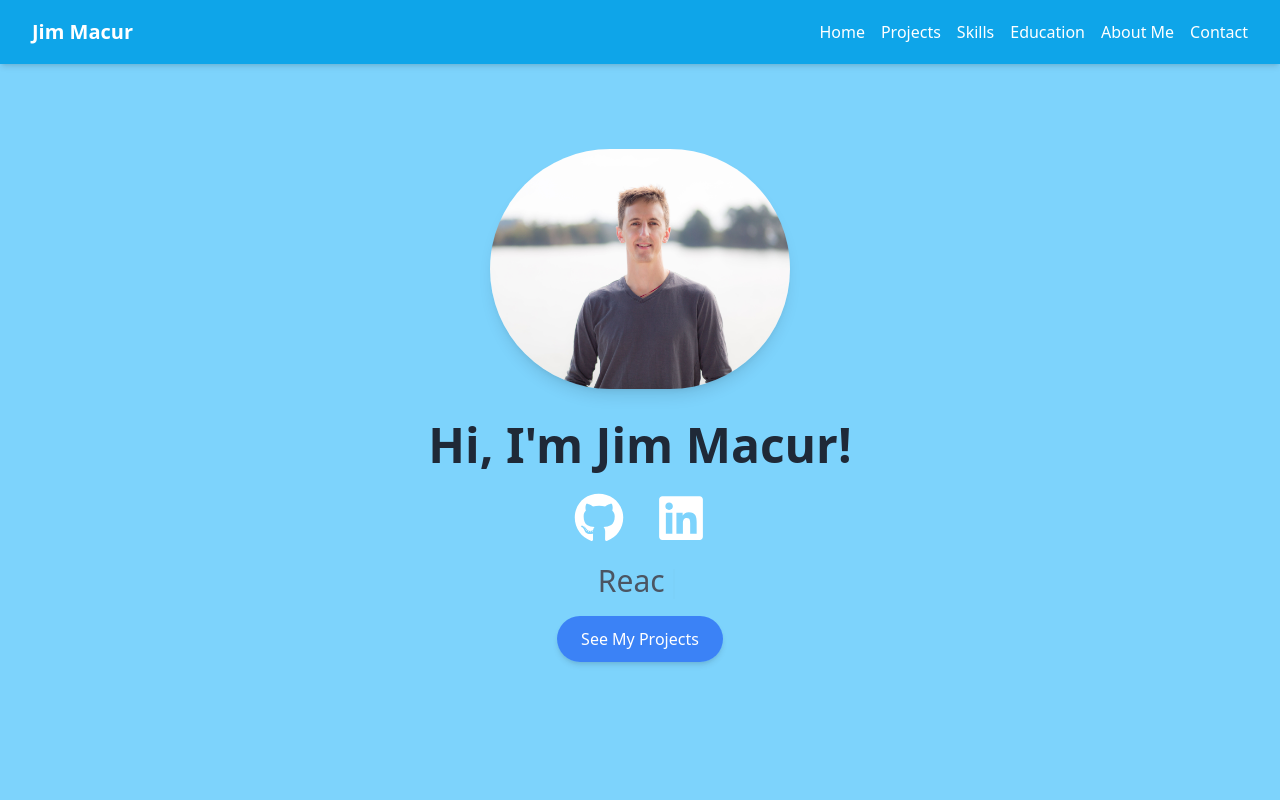
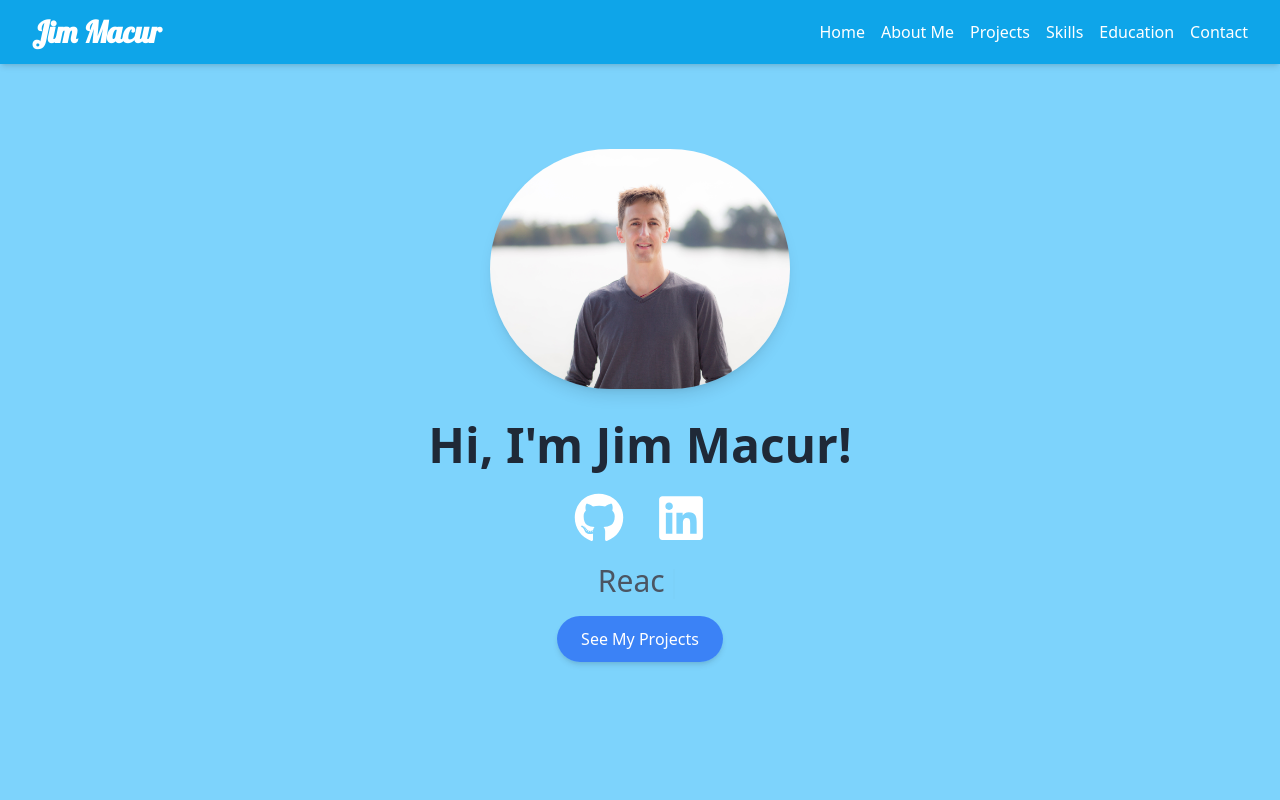
Before and after one commit to DRIF7ER/my-portfolio, a React (Create React App) app: page / in a window 1280 px wide. Shown: the top 800 px of the page. Built offline with nearby package versions, Linux system fonts and the light colour scheme.

Commit message:
feat: adds new font and animation to name in navbar

```diff
--- a/public/index.html
+++ b/public/index.html
@@ -3,6 +3,7 @@
   <head>
     <meta charset="utf-8" />
     <link rel="icon" href="%PUBLIC_URL%/favicon.ico" />
+    <link href="https://fonts.googleapis.com/css2?family=Poppins:wght@400;700&family=Lobster&family=Pacifico&family=Orbitron:wght@400;700&family=Bungee&display=swap" rel="stylesheet">
     <meta name="viewport" content="width=device-width, initial-scale=1" />
     <meta name="theme-color" content="#000000" />
     <meta
--- a/src/App.tsx
+++ b/src/App.tsx
@@ -13,10 +13,10 @@ function App() {
     <div>
       <Navbar />
       <Welcome />
+      <AboutMe />
       <Projects />
       <Skills />
       <Education />
-      <AboutMe />
       <Contact />
       <BackToTop />
     </div>
--- a/src/components/Navbar.tsx
+++ b/src/components/Navbar.tsx
@@ -5,12 +5,21 @@ const Navbar: React.FC = () => {
     <nav className="fixed top-0 left-0 w-full bg-sky-500 shadow-md z-50" role="navigation" aria-label="Main Navigation">
       <div className="max-w-7xl mx-auto px-4 sm:px-6 lg:px-8">
         <div className="flex items-center justify-between h-16">
-          <div className="flex items-center">
-            <h1 className="text-xl font-bold text-white">Jim Macur</h1>
+          <div className="flex items-center group">
+            <a
+              href="#home"
+              className="relative text-3xl font-bold text-white font-lobster transition-transform transform hover:scale-110 hover:text-orange-300"
+            >
+            Jim Macur
+            <span className="absolute left-0 bottom-0 w-0 h-1 bg-orange-300 transition-all duration-300 group-hover:w-full"></span>
+            </a>
           </div>
           <div className="flex space-x-4">
             <a href="#home" className="text-white hover:text-blue-700" aria-label="Go to Home section">
               Home
+            </a>
+            <a href="#aboutMe" className="text-white hover:text-blue-700" aria-label="Go to About Me section">
+              About Me
             </a>
             <a href="#projects" className="text-white hover:text-blue-700" aria-label="Go to Projects section">
               Projects
@@ -20,9 +29,6 @@ const Navbar: React.FC = () => {
             </a>
             <a href="#education" className="text-white hover:text-blue-700" aria-label="Go to Education section">
               Education
-            </a>
-            <a href="#aboutMe" className="text-white hover:text-blue-700" aria-label="Go to About Me section">
-              About Me
             </a>
             <a href="#contact" className="text-white hover:text-blue-700" aria-label="Go to Contact section">
               Contact
--- a/tailwind.config.js
+++ b/tailwind.config.js
@@ -3,7 +3,15 @@ module.exports = {
 
   content: ["./src/**/*.{js,jsx,ts,tsx}",],
   theme: {
-    extend: {},
+    extend: {
+      fontFamily: {
+        poppins: ['Poppins', 'sans-serif'],
+        lobster: ['Lobster', 'cursive'],
+        pacifico: ['Pacifico', 'cursive'],
+        orbitron: ['Orbitron', 'sans-serif'],
+        bungee: ['Bungee', 'cursive'],
+      },
+    },
   },
   plugins: [],
 }
```
